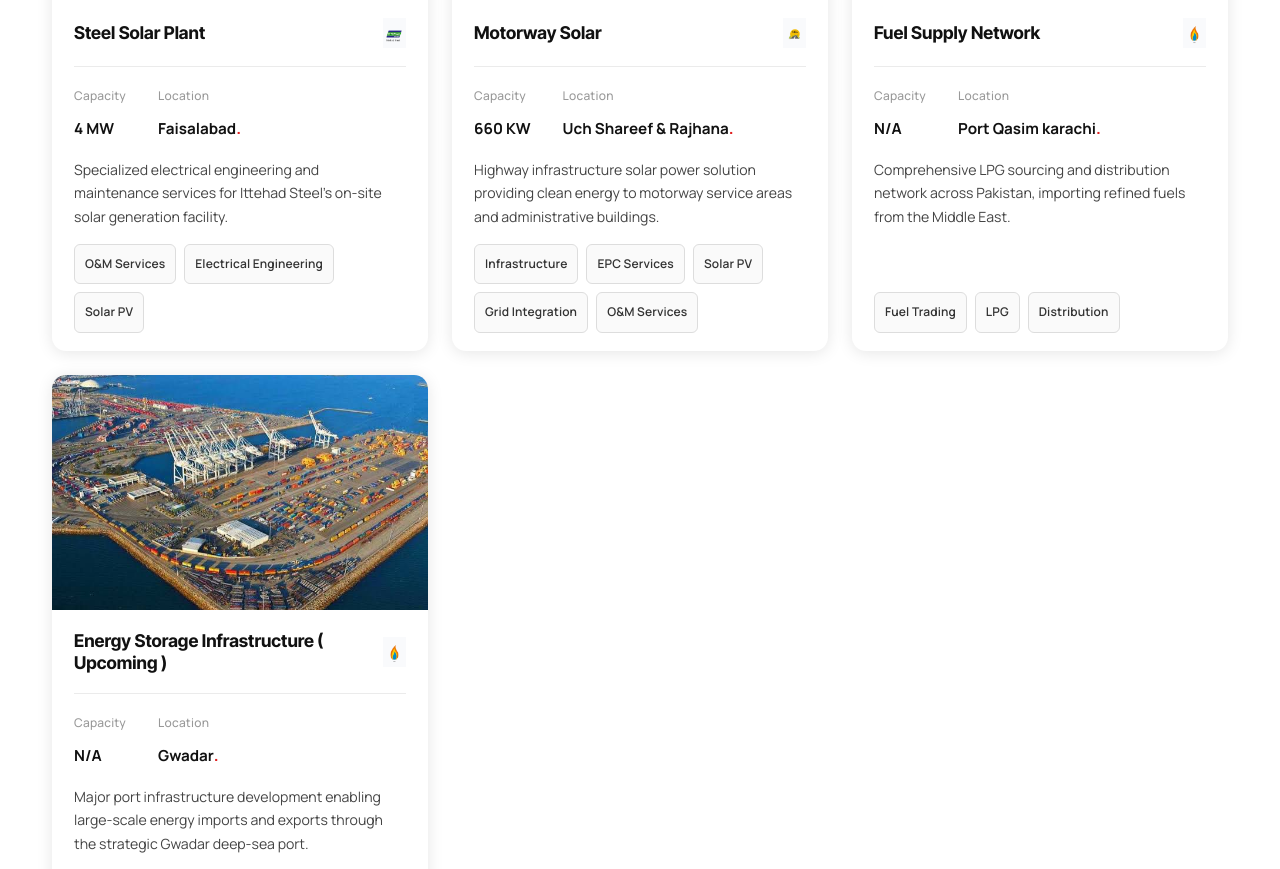
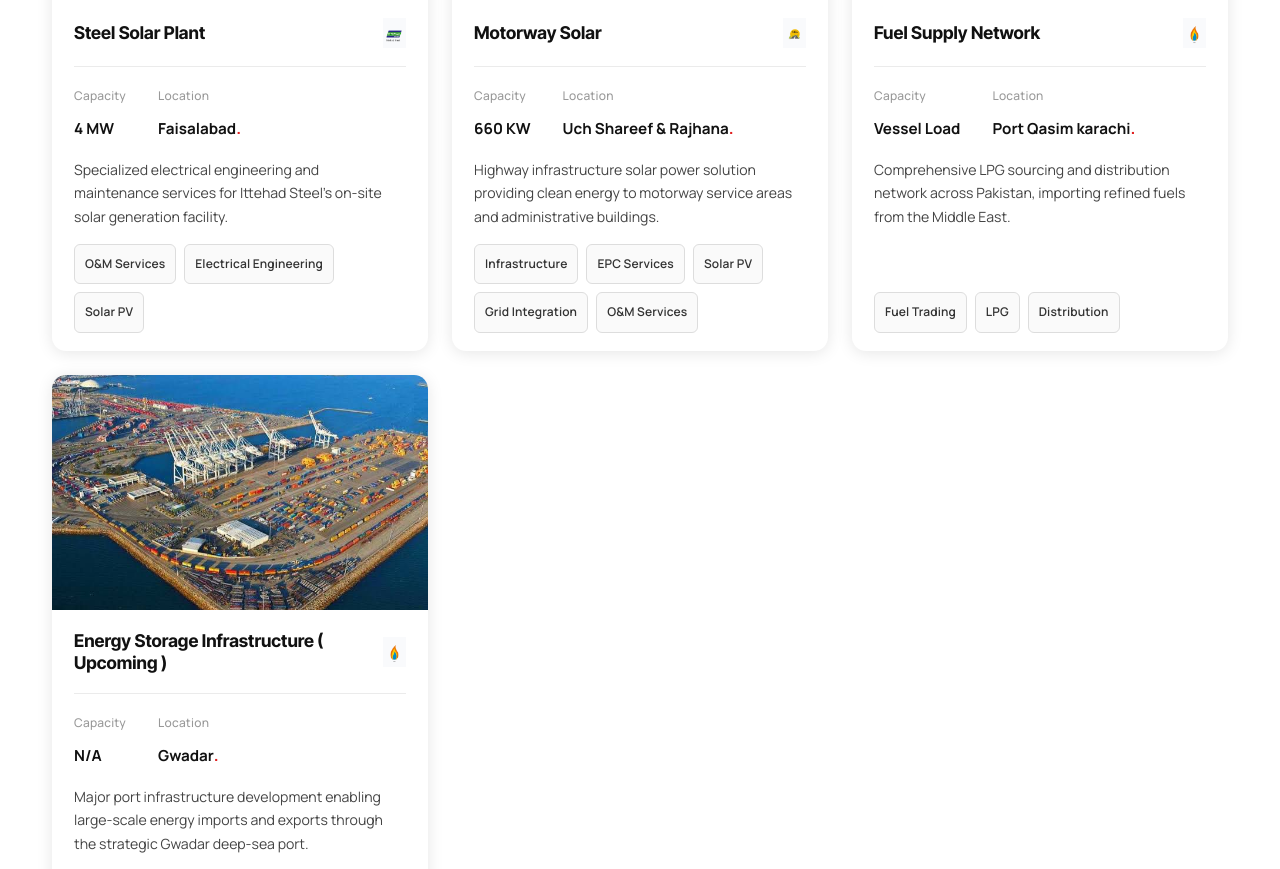
Before and after one commit to Techx425/Techx, a Next.js app: page /projects in a window 1280 px wide. Shown: the part 1398-2267 px from the top of the page. Built offline with nearby package versions, Linux system fonts and the light colour scheme.

Commit message:
Update capacity value to Vessel Load for Fuel Supply Network and revert label

```diff
--- a/src/app/projects/page.tsx
+++ b/src/app/projects/page.tsx
@@ -65,7 +65,7 @@ const projects = [
         id: 6,
         title: 'Fuel Supply Network',
         logo: '/images/projects/ssgc.jpeg',
-        capacity: 'N/A',
+        capacity: 'Vessel Load',
         location: 'Port Qasim karachi',
         img: '/images/services/core-energy-trading.webp',
         desc: 'Comprehensive LPG sourcing and distribution network across Pakistan, importing refined fuels from the Middle East.',
```
